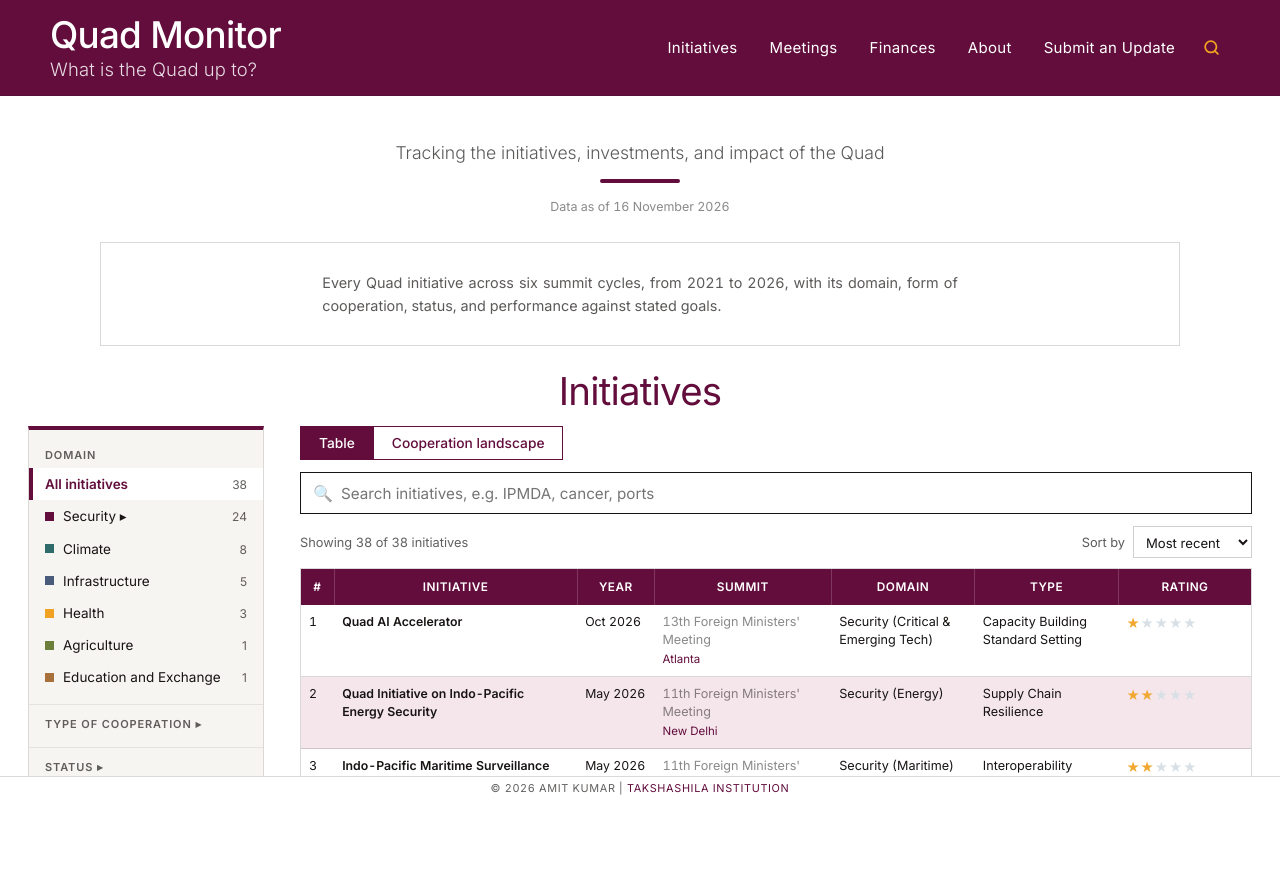
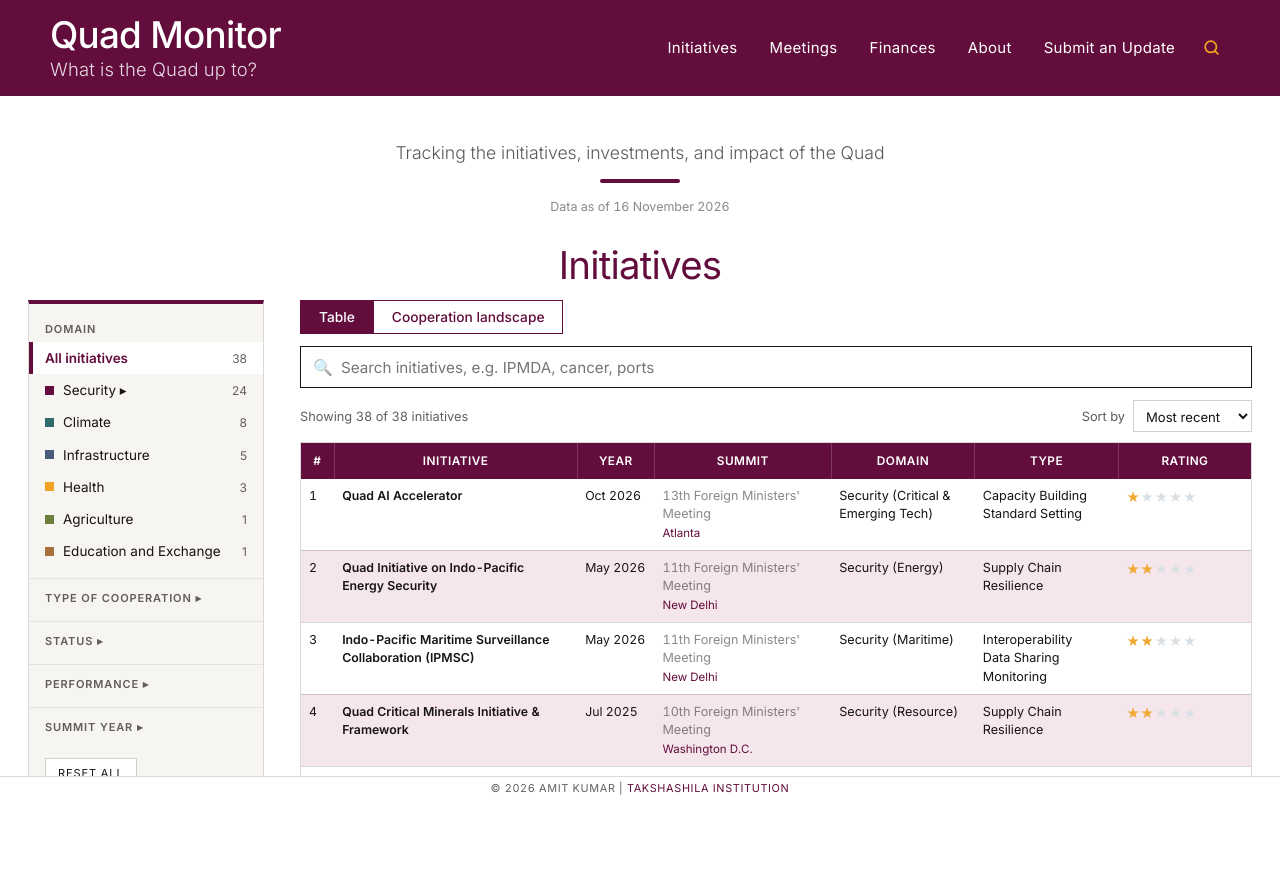
Before and after one commit to amitkumar258/quadmonitor, a plain HTML site: page index.html in a window 1280 px wide. Drawn offline with nearby package versions, Linux system fonts and the light colour scheme.

Commit message:
Remove intro blurb from Initiatives page
Co-Authored-By: Claude Opus 5.5 <noreply@anthropic.com>

```diff
--- a/index.html
+++ b/index.html
@@ -844,10 +844,6 @@ table.init-table th+th,table.fin-table th+th,table.meet-table th+th{border-left:
       <div class="home-divider"></div>
       <p style="font-size:.78rem;color:rgba(23,20,19,0.50);">Data as of 16 November 2026</p>
     </div>
-    <div class="about-text intro-compact">
-      <p class="init-blurb">Every Quad initiative across six summit cycles, from 2021 to 2026, with its domain, form of cooperation, status, and performance against stated goals.</p>
-
-    </div>
     <h2 class="slide-title" style="margin-top:14px;margin-bottom:12px;">Initiatives</h2><div class="qshell"><aside class="qside" id="init-side"></aside><div class="qmain"><div class="qview" role="tablist" aria-label="View"><button class="on" data-view="table" onclick="setView('table')">Table</button><button data-view="landscape" onclick="setView('landscape')">Cooperation landscape</button></div><div class="qsearch"><span class="search-ico">&#128269;</span><input id="init-search" type="text" placeholder="Search initiatives, e.g. IPMDA, cancer, ports" oninput="filterTable()"></div><div id="iv-table"><div class="qbar"><p class="table-count" id="tcount"></p><label class="qsort">Sort by <select id="sort-by" onchange="setSortKey(this.value)"><option value="recent">Most recent</option><option value="oldest">Oldest</option><option value="performance">Performance</option></select></label></div><div class="initiatives-table-wrap">
       <table class="init-table">
         <thead><tr><th>#</th><th>Initiative</th><th>Year</th><th>Summit</th><th>Domain</th><th>Type</th><th>Rating</th></tr></thead>
```
